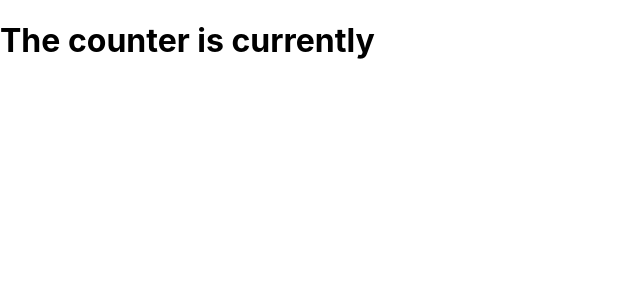
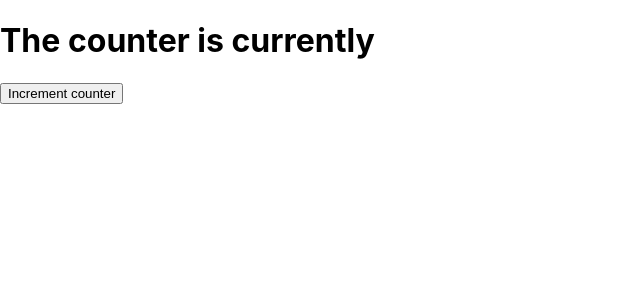
Before and after one commit to shafali03/click-counter-react, a React (Create React App) app: page / in a window 1280 px wide. Shown: the top 300 px of the page, without its empty margins (0-640 px from the left). Built offline with nearby package versions, Linux system fonts and the light colour scheme.

Commit message:
feat: Created button for increment counter

```diff
--- a/src/App.js
+++ b/src/App.js
@@ -7,6 +7,7 @@ class App extends Component {
     return (
       <div data-test="component-app">
         <h1 data-test="counter-display">The counter is currently</h1>
+        <button data-test="increment-button">Increment counter</button>
       </div>
     );
   }
```
Also changed, not shown: 1 other file (tests, documents, lock files or other folders).
